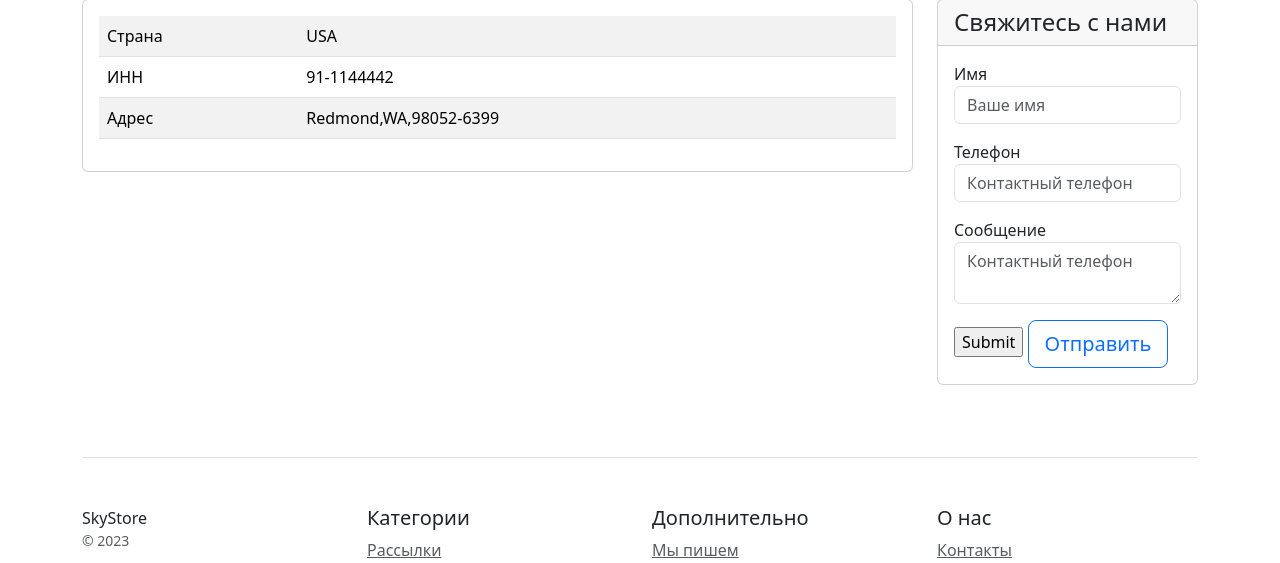
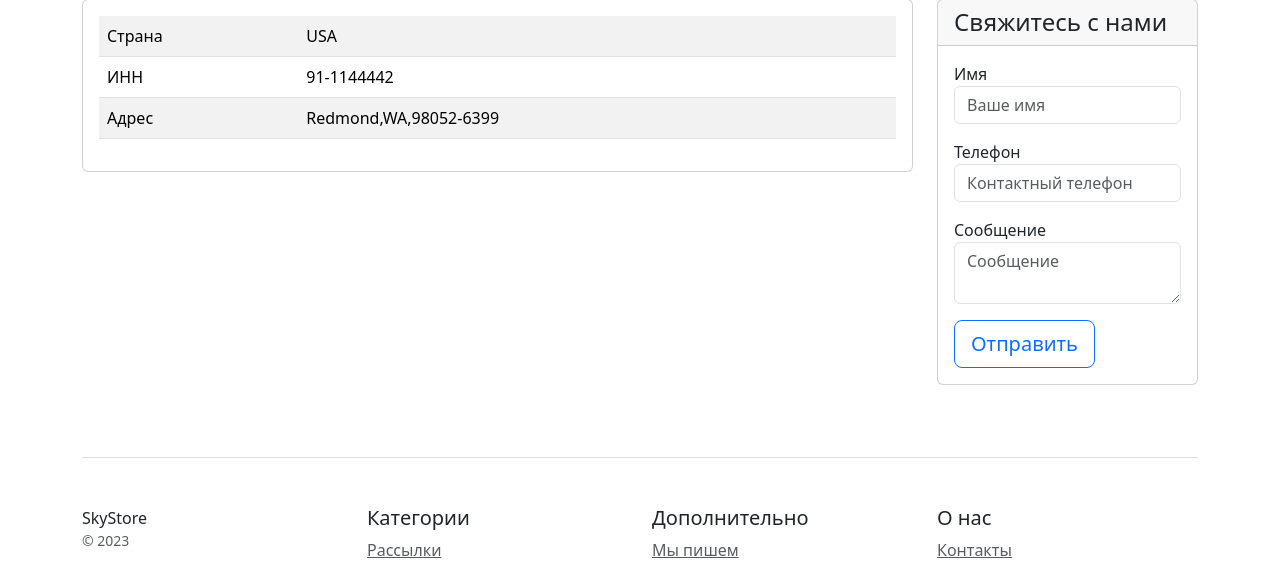
Before and after one commit to Kirill-Taras/Online_store, a Django app: page /contacts/ in a window 1280 px wide. Shown: the part 239-802 px from the top of the page. Run offline with Django 5.2, Linux system fonts and the light colour scheme; some libraries are stand-ins or nearby versions.

Commit message:
Реализовать обратную связь

```diff
--- a/catalog/templates/contacts.html
+++ b/catalog/templates/contacts.html
@@ -51,19 +51,21 @@
                         {% csrf_token %}
                         <div class="mb-3">
                             <label for="name">Имя</label>
-                            <input type="text" name="name" class="form-control" id="name" placeholder="Ваше имя" required>
+                            <input type="text" name="name" class="form-control" id="name" placeholder="Ваше имя"
+                                   required>
                         </div>
                         <div class="mb-3">
                             <label for="phone">Телефон</label>
-                            <input type="text" name="phone" class="form-control" id="phone" placeholder="Контактный телефон" required>
+                            <input type="text" name="phone" class="form-control" id="phone"
+                                   placeholder="Контактный телефон" required>
                         </div>
                         <div class="mb-3">
                             <label for="message">Сообщение</label>
-                            <textarea type="text" name="message" class="form-control" id="message" placeholder="Контактный телефон" required></textarea>
+                            <textarea type="text" name="message" class="form-control" id="message"
+                                      placeholder="Сообщение" required></textarea>
                         </div>
+                        <button type="submit" class="btn btn-lg btn-block btn-outline-primary">Отправить</button>
                     </form>
-                    <input type="submit">
-                    <button type="submit" class="btn btn-lg btn-block btn-outline-primary">Отправить</button>
                 </div>
             </div>
         </div>
```
